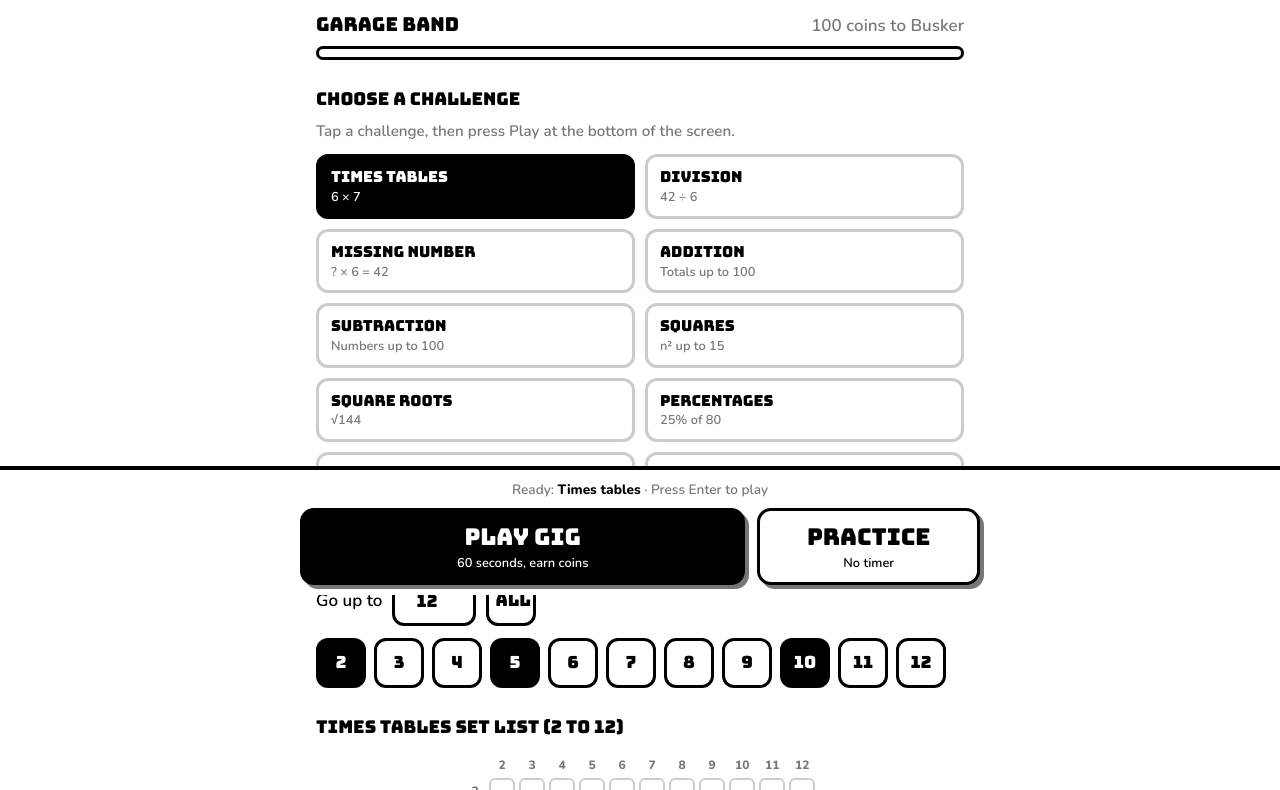
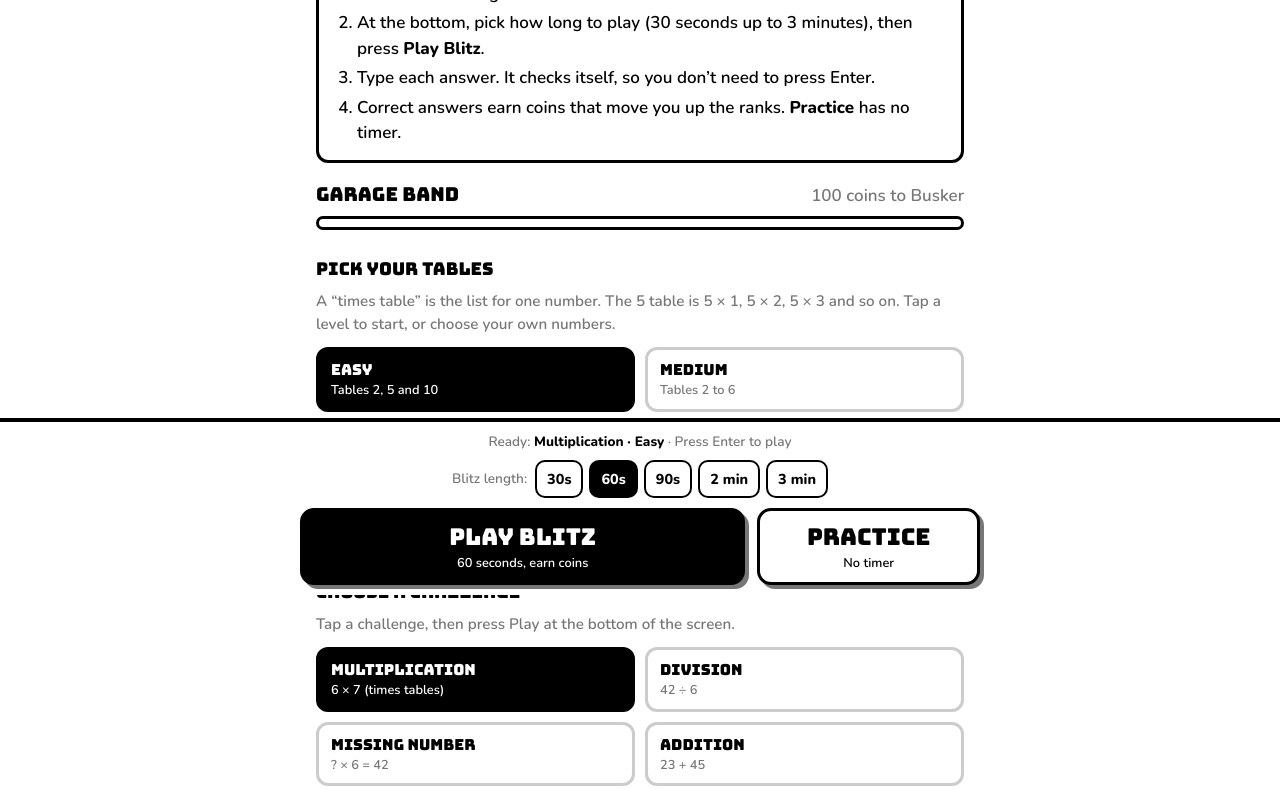
Before and after one commit to Ericentrophy/MATH-FASTYPE, a plain HTML site: page index.html in a window 1280 px wide. Shown: the part 205-995 px from the top of the page. Drawn offline with nearby package versions, Linux system fonts and the light colour scheme.

Commit message:
Add files via upload

```diff
--- a/index.html
+++ b/index.html
@@ -3,7 +3,7 @@
 <head>
 <meta charset="utf-8">
 <meta name="viewport" content="width=device-width, initial-scale=1, viewport-fit=cover">
-<title>Math Rock – Number Challenges</title>
+<title>Mathama – Number Challenges</title>
 <link rel="stylesheet" href="https://fonts.googleapis.com/css2?family=Bungee&family=Nunito:wght@600;800&display=swap">
 <link rel="stylesheet" href="style.css">
 </head>
@@ -11,21 +11,36 @@
 <main>
 <section id="home">
   <header>
-    <h1>Math<br>Rock</h1>
+    <h1>Mathama</h1>
     <div class="stat"><span>Coins</span><b id="coins">0</b></div>
   </header>
+  <details class="how" id="how" open>
+    <summary>How to play</summary>
+    <ol>
+      <li>Choose a challenge below.</li>
+      <li>At the bottom, pick how long to play (30 seconds up to 3 minutes), then press <b>Play Blitz</b>.</li>
+      <li>Type each answer. It checks itself, so you don’t need to press Enter.</li>
+      <li>Correct answers earn coins that move you up the ranks. <b>Practice</b> has no timer.</li>
+    </ol>
+  </details>
   <div class="rank"><b id="rankName" class="big" style="font-size:1.2rem"></b><span id="rankNext" style="color:var(--mid)"></span></div>
   <div class="bar"><i id="rankBar"></i></div>
+
+  <div id="tablesBox">
+    <h2>Pick your tables</h2>
+    <p class="hint">A “times table” is the list for one number. The 5 table is 5 × 1, 5 × 2, 5 × 3 and so on. Tap a level to start, or choose your own numbers.</p>
+    <div class="cards" id="levels"></div>
+    <details class="more" id="more">
+    <summary>Custom: pick your own numbers (tap to open)</summary>
+    <div class="maxrow"><label for="max">Highest number</label><input id="max" type="number" min="2" max="50" inputmode="numeric"><button class="chip" id="all" aria-label="Select all tables">All</button></div>
+    <div class="chips" id="chips"></div>
+    </details>
+  </div>
 
   <h2>Choose a challenge</h2>
   <p class="hint">Tap a challenge, then press Play at the bottom of the screen.</p>
   <div class="cards" id="cards"></div>
 
-  <div id="tablesBox">
-    <h2>Pick your tables</h2>
-    <div class="maxrow"><label for="max">Go up to</label><input id="max" type="number" min="2" max="50" inputmode="numeric"><button class="chip" id="all" aria-label="Select all tables">All</button></div>
-    <div class="chips" id="chips"></div>
-  </div>
 
   <h2>Times tables set list (2 to 12)</h2>
   <div class="grid" id="grid"></div>
@@ -34,8 +49,9 @@
   <div class="playbar">
     <div class="in">
       <div class="now">Ready: <b id="playName"></b><span class="desk"> · Press Enter to play</span></div>
+      <div class="lenwrap"><span class="lbl">Blitz length:</span><div class="len" id="len"></div></div>
       <div class="btns">
-        <button class="mode" id="gig"><b>Play Gig</b>60 seconds, earn coins</button>
+        <button class="mode" id="gig"><b>Play Blitz</b><span id="gigSub">60 seconds, earn coins</span></button>
         <button class="mode alt" id="practice"><b>Practice</b>No timer</button>
       </div>
     </div>
--- a/script.js
+++ b/script.js
@@ -1,17 +1,17 @@
 (function(){
 var RANKS=[[0,"Garage Band"],[100,"Busker"],[300,"Gigger"],[700,"Support Act"],[1500,"Headliner"],[3000,"Rock Legend"]];
 var CH=[
-{id:"times",n:"Times tables",d:"6 × 7",lim:3,tab:1},
+{id:"times",n:"Multiplication",d:"6 × 7 (times tables)",lim:3,tab:1},
 {id:"div",n:"Division",d:"42 ÷ 6",lim:4,tab:1},
 {id:"miss",n:"Missing number",d:"? × 6 = 42",lim:5,tab:1},
-{id:"add",n:"Addition",d:"Totals up to 100",lim:5},
-{id:"sub",n:"Subtraction",d:"Numbers up to 100",lim:5},
-{id:"sq",n:"Squares",d:"n² up to 15",lim:4},
-{id:"root",n:"Square roots",d:"√144",lim:4},
+{id:"add",n:"Addition",d:"23 + 45",lim:5},
+{id:"sub",n:"Subtraction",d:"80 − 35",lim:5},
+{id:"sq",n:"Squares",d:"7² means 7 × 7",lim:4},
+{id:"root",n:"Square roots",d:"√49 = 7",lim:4},
 {id:"pct",n:"Percentages",d:"25% of 80",lim:6},
 {id:"dbl",n:"Doubles and halves",d:"Double 37",lim:4},
-{id:"mix",n:"Mixed mayhem",d:"Everything at once",lim:6,tab:1}];
-var S={coins:0,sel:[2,5,10],max:12,ch:"times",facts:{},best:{}};
+{id:"mix",n:"Mixed mayhem",d:"A bit of everything",lim:6,tab:1}];
+var S={coins:0,sel:[2,5,10],max:12,len:60,ch:"times",facts:{},best:{}};
 try{var raw=localStorage.getItem("mathRock");if(raw){var p=JSON.parse(raw);if(p&&typeof p==="object")S=Object.assign(S,p)}}catch(e){}
 function save(){try{localStorage.setItem("mathRock",JSON.stringify(S))}catch(e){}}
 var $=function(id){return document.getElementById(id)};
@@ -40,6 +40,13 @@ function pick(){
   for(var i=0;i<4;i++){var q=gen(S.ch);if(G.last&&q.t===G.last)continue;if(!best||score(q)<score(best))best=q}
   if(!best)best=gen(S.ch);G.last=best.t;return best}
 
+function rng(a,b){var o=[];for(var i=a;i<=b;i++)o.push(i);return o}
+var LV=[{n:"Easy",d:"Tables 2, 5 and 10",sel:[2,5,10],max:12},{n:"Medium",d:"Tables 2 to 6",sel:rng(2,6),max:12},{n:"Hard",d:"Tables 2 to 12",sel:rng(2,12),max:12},{n:"Expert",d:"Tables 2 to 20",sel:rng(2,20),max:20}];
+var LENS=[[30,"30s","30 seconds"],[60,"60s","60 seconds"],[90,"90s","90 seconds"],[120,"2 min","2 minutes"],[180,"3 min","3 minutes"]];
+function lenName(){for(var i=0;i<LENS.length;i++)if(LENS[i][0]===S.len)return LENS[i][2];return "60 seconds"}
+function fmt(s){return s>=60?Math.floor(s/60)+":"+("0"+s%60).slice(-2):s+"s"}
+function bk(id){return S.len===60?id:id+"@"+S.len}
+function lvName(){for(var i=0;i<LV.length;i++){if(S.max===LV[i].max&&JSON.stringify(S.sel.slice().sort(function(x,y){return x-y}))===JSON.stringify(LV[i].sel))return LV[i].n}return "Custom"}
 function renderHome(){
   $("coins").textContent=S.coins;
   var i=0;for(var k=0;k<RANKS.length;k++)if(S.coins>=RANKS[k][0])i=k;
@@ -50,9 +57,18 @@ function renderHome(){
   var c=$("cards");c.innerHTML="";
   CH.forEach(function(ch){var b=document.createElement("button");b.className="card";
     b.setAttribute("aria-pressed",ch.id===S.ch);
-    b.innerHTML="<b>"+ch.n+"</b><small>"+ch.d+(S.best[ch.id]?" · Best "+S.best[ch.id]:"")+"</small>";
+    b.innerHTML="<b>"+ch.n+"</b><small>"+ch.d+(S.best[bk(ch.id)]?" · Best "+S.best[bk(ch.id)]:"")+"</small>";
     b.onclick=function(){S.ch=ch.id;save();renderHome()};c.appendChild(b)});
-  $("tablesBox").classList.toggle("hidden",!cur().tab);$("max").value=S.max;$("playName").textContent=cur().n;
+  $("tablesBox").classList.toggle("hidden",!cur().tab);$("max").value=S.max;$("playName").textContent=cur().n+(cur().tab?" · "+lvName():"");
+  var ln=$("len");ln.innerHTML="";
+  LENS.forEach(function(l){var b=document.createElement("button");b.textContent=l[1];b.setAttribute("aria-pressed",S.len===l[0]);b.setAttribute("aria-label","Blitz length "+l[2]);
+    b.onclick=function(){S.len=l[0];save();renderHome()};ln.appendChild(b)});
+  $("gigSub").textContent=lenName()+", earn coins";
+  var lv=$("levels");lv.innerHTML="";
+  LV.forEach(function(l){var b=document.createElement("button");b.className="card";
+    var on=S.max===l.max&&JSON.stringify(S.sel.slice().sort(function(x,y){return x-y}))===JSON.stringify(l.sel);
+    b.setAttribute("aria-pressed",on);b.innerHTML="<b>"+l.n+"</b><small>"+l.d+"</small>";
+    b.onclick=function(){S.sel=l.sel.slice();S.max=l.max;save();renderHome()};lv.appendChild(b)});
   var ch=$("chips");ch.innerHTML="";
   for(var n=2;n<=S.max;n++){(function(n){var b=document.createElement("button");b.className="chip";b.textContent=n;
     b.setAttribute("aria-pressed",S.sel.indexOf(n)>-1);b.setAttribute("aria-label",n+" times table");
@@ -68,8 +84,9 @@ function renderHome(){
   $("grid").innerHTML=h+"</table>"}
 
 function start(mode){
-  G={mode:mode,score:0,coins:0,asked:0,wrong:{},t0:Date.now(),qStart:0,input:"",lock:false,lim:cur().lim*1000};
-  show("game");$("status").textContent=(mode==="gig"?"Gig: ":"Practice: ")+cur().n;
+  S.seen=1;save();
+  G={mode:mode,score:0,coins:0,asked:0,wrong:{},t0:Date.now(),qStart:0,input:"",lock:false,lim:cur().lim*1000,len:S.len*1000};
+  show("game");$("status").textContent=(mode==="gig"?"Blitz: ":"Practice: ")+cur().n;
   $("qbar").parentNode.classList.toggle("hidden",mode!=="gig");
   next();clearInterval(timer);timer=setInterval(tick,50)}
 function next(){
@@ -78,7 +95,7 @@ function next(){
 function tick(){
   if(!G)return;var now=Date.now();
   if(G.mode==="gig"){
-    var left=Math.max(0,60000-(now-G.t0));$("clock").textContent=Math.ceil(left/1000)+"s";
+    var left=Math.max(0,G.len-(now-G.t0));$("clock").textContent=fmt(Math.ceil(left/1000));
     if(!G.lock){var ql=G.lim-(now-G.qStart);$("qbar").style.width=Math.max(0,ql/G.lim*100)+"%";if(ql<=0)answer(true)}
     if(left<=0&&!G.lock)finish()
   }else $("clock").textContent=Math.min(G.asked+1,12)+"/12"}
@@ -93,11 +110,11 @@ function answer(timedOut){
 function after(){
   if(!G)return;
   if(G.mode==="practice"&&G.asked>=12)return finish();
-  if(G.mode==="gig"&&Date.now()-G.t0>=60000)return finish();
+  if(G.mode==="gig"&&Date.now()-G.t0>=G.len)return finish();
   next()}
 function finish(){
   clearInterval(timer);var g=G;g.lock=true;S.coins+=g.coins;
-  if(g.mode==="gig"&&g.score>(S.best[S.ch]||0))S.best[S.ch]=g.score;
+  if(g.mode==="gig"&&g.score>(S.best[bk(S.ch)]||0))S.best[bk(S.ch)]=g.score;
   save();show("end");
   $("endTitle").textContent=g.mode==="gig"?"Encore!":"Nice practice!";
   $("endScore").textContent=g.score+" / "+g.asked;
@@ -127,4 +144,5 @@ $("quit").onclick=function(){clearInterval(timer);G=null;renderHome();show("home
 $("again").onclick=function(){start(G.mode)};
 $("home2").onclick=function(){G=null;renderHome();show("home")};
 renderHome();
+if(S.seen)$("how").removeAttribute("open");
 })();
--- a/style.css
+++ b/style.css
@@ -5,7 +5,7 @@
 html,body{margin:0;min-height:100%}
 body{background:var(--bg);color:var(--ink);font:600 17px/1.5 Nunito,system-ui,sans-serif}
 body::before{content:"";position:fixed;inset:0 0 auto;height:env(safe-area-inset-top,0px);background:var(--bg);z-index:10}
-main{max-width:680px;margin:0 auto;padding:24px 16px 170px}
+main{max-width:680px;margin:0 auto;padding:24px 16px 240px}
 h1,h2,.big,.chip,.card b,.mode b,.stat b,.ans,.pad button{font-family:Bungee,Impact,"Arial Black",sans-serif;font-weight:400}
 h1,h2,.big{margin:0;line-height:1}
 .hidden{display:none!important}
@@ -28,11 +28,24 @@ h2{font-size:1.1rem;margin:30px 0 12px}
 .chips{display:flex;flex-wrap:wrap;gap:8px}
 .chip{width:50px;height:50px;border-radius:12px;border:3px solid var(--ink);font-size:1.05rem}
 .chip[aria-pressed="true"]{background:var(--ink);color:var(--bg)}
+.how{border:3px solid var(--ink);border-radius:12px;padding:10px 16px;margin:18px 0 0}
+.how summary,.more summary{cursor:pointer;font-family:Bungee,Impact,"Arial Black",sans-serif;font-size:1rem}
+.how ol{margin:10px 0 4px;padding-left:22px}
+.how li{margin-bottom:4px}
+.more{margin-top:14px}
+.more summary{font-family:inherit;font-weight:800;font-size:.95rem;list-style:none;border:3px solid var(--ink);border-radius:12px;padding:12px 14px;text-align:center}
+.more summary::-webkit-details-marker{display:none}
+.more .maxrow{margin-top:8px}
 .hint{margin:0 0 12px;color:var(--mid);font-size:.95rem}
 .playbar{position:fixed;left:0;right:0;bottom:0;z-index:20;background:var(--bg);border-top:4px solid var(--ink);padding:10px 16px calc(10px + env(safe-area-inset-bottom,0px))}
 .playbar .in{max-width:680px;margin:0 auto}
 .playbar .now{font-size:.85rem;color:var(--mid);text-align:center;margin-bottom:8px}
 .playbar .now b{color:var(--ink)}
+.lenwrap{display:flex;flex-wrap:wrap;gap:6px 8px;justify-content:center;align-items:center;margin-bottom:10px}
+.lenwrap .lbl{font-size:.85rem;color:var(--mid)}
+.len{display:flex;flex-wrap:wrap;gap:6px;justify-content:center}
+.len button{border:2px solid var(--ink);border-radius:10px;padding:4px 10px;min-height:38px;font-weight:800;font-size:.9rem}
+.len button[aria-pressed="true"]{background:var(--ink);color:var(--bg)}
 .playbar .btns{display:grid;grid-template-columns:2fr 1fr;gap:12px}
 .playbar .mode{padding:10px 12px;min-height:64px;text-align:center;font-size:.8rem;box-shadow:4px 4px 0 var(--mid)}
 .playbar .mode b{font-size:1.45rem;margin:0 0 2px}
```
